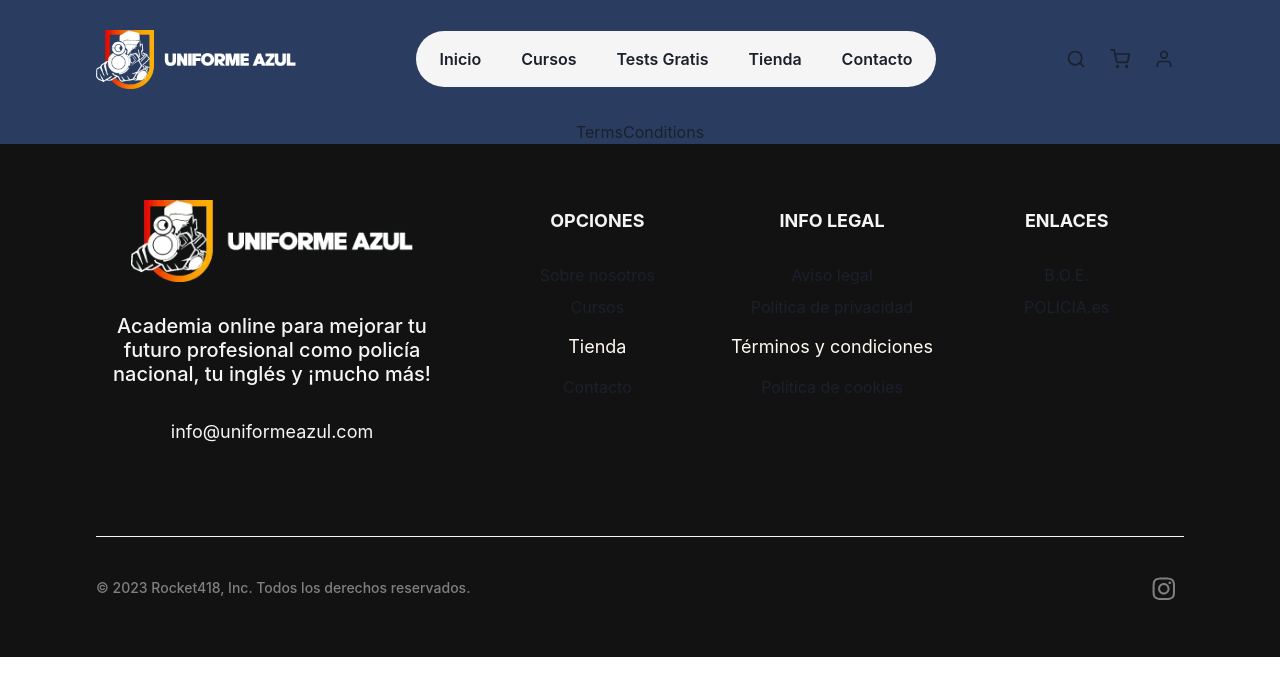
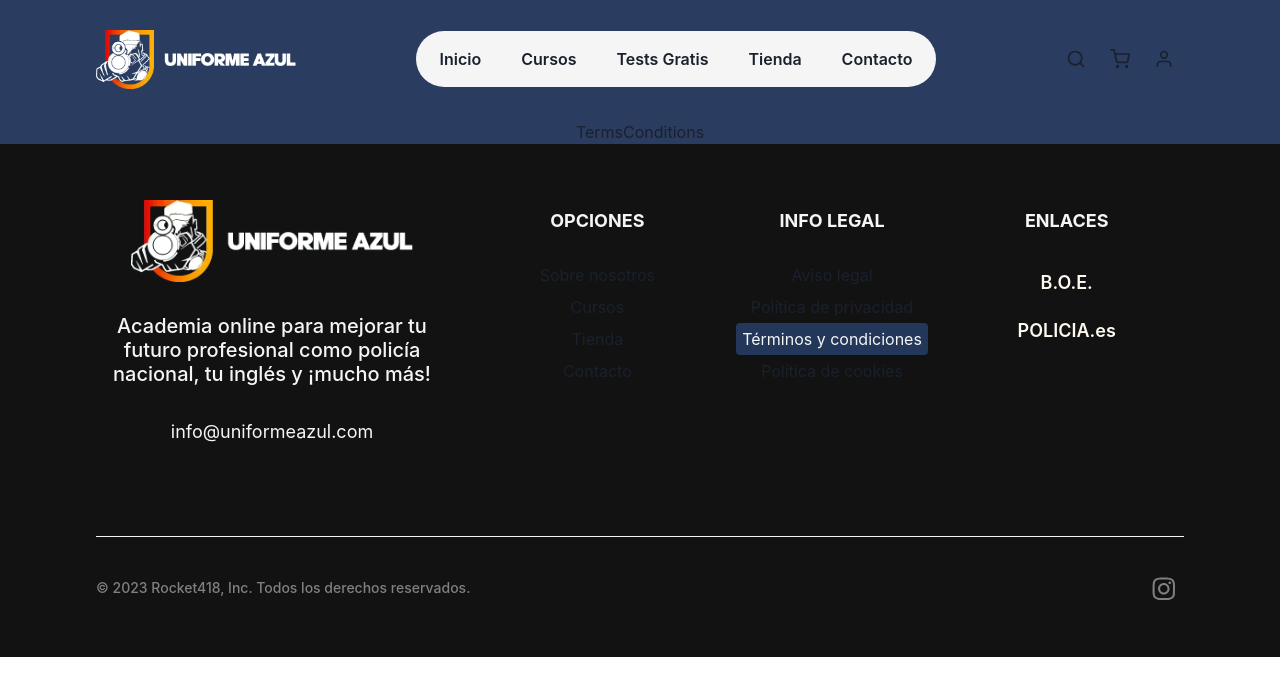
Before and after one commit to LuisferGuevara/ua-pruebas, a React (Create React App) app: page /termsconditions in a window 1280 px wide. Shown: the top 696 px of the page. Built offline with nearby package versions, Linux system fonts and the light colour scheme.

Commit message:
FIX footer NavLinks and Links & change data.jsx

```diff
--- a/src/ui/common/Footer/Footer.jsx
+++ b/src/ui/common/Footer/Footer.jsx
@@ -45,8 +45,8 @@ export const Footer = () => (
         // bg="red"
       >
         <Stack
-           align="center"
-           spacing={{
+          align="center"
+          spacing={{
             base: "6",
             md: "8",
           }}
@@ -64,12 +64,12 @@ export const Footer = () => (
               lg: "80%",
             }}
           >
-            <Img src={logo} w="100%" objectFit="contain" opacity="100%"/>
+            <Img src={logo} w="100%" objectFit="contain" opacity="100%" />
           </Flex>
 
           <Heading fontSize={"xl"} fontWeight="medium">
-            Academia online para mejorar tu futuro profesional como policía nacional, tu inglés y
-            ¡mucho más!
+            Academia online para mejorar tu futuro profesional como policía
+            nacional, tu inglés y ¡mucho más!
           </Heading>
           <Link href="/contact">info@uniformeazul.com</Link>
         </Stack>
@@ -94,69 +94,40 @@ export const Footer = () => (
               spacing="8"
               w="100%"
               mt="10px"
-            // fontSize=""
+              // fontSize=""
             >
-              <Heading fontSize={
-                {base:"lg",
-                md:"large"}
-              } fontWeight="bold" color="whitesmoke">
+              <Heading
+                fontSize={{ base: "lg", md: "large" }}
+                fontWeight="bold"
+                color="whitesmoke"
+              >
                 {group.title}
               </Heading>
-              <Stack display={"flex"}
-              align={"center"} spacing="2" shouldWrapChildren >
-                {group.links.map((link, idx) =>
-//                   const lastGroup = links[2].links[0].label;
-//                   const lastGroup1 = links[2].links[1].label;
-
-//                   console.log("ou ultimo",lastGroup, lastGroup1)
-// idx === lastGroup || idx === lastGroup1 ? (
-              idx === links.length - 1 ?
-
-
-<Button
-                      fontSize={{
-                        base:"small",
-                        md:"large",
-
-                      }}
+              <Stack
+                display={"flex"}
+                align={"center"}
+                spacing="2"
+                shouldWrapChildren
+              >
+                {group.links.map((link, idx) => {
+                  return group.title === "ENLACES" ? (
+                    <Button
+                      fontSize="large"
                       color="#FFFAF0"
                       key={idx}
-                      as="Rou"
+                      as="a"
                       variant="link-on-accent"
                       href={link.href}
                       target="_blank"
-                      fontWeight="normal"
-                      bg="transparent"
-                      borderRadius="0px"
-                      _hover={{
-                        borderBottom: "1px solid whitesmoke",
-                      }}
                     >
                       {link.label}
-                    </Button> :
-
-                     <Link
-                      fontSize={{
-                        base:"small",
-                        md:"large",
-
-                      }}
-                      color="#FFFAF0"
-                      key={link.label}
-                      as="a"
-                      variant="link-on-accent"
-                      href={link.href}
-                      // target="_self"
-                      fontWeight="normal"
-                      bg="transparent"
-                      borderRadius="0px"
-                      _hover={{
-                        borderBottom: "1px solid whitesmoke",
-                      }}
-                    >
+                    </Button>
+                  ) : (
+                    <NavLink to={link.href} key={idx}>
                       {link.label}
-                    </Link>)})
-
+                    </NavLink>
+                  );
+                })}
               </Stack>
             </Stack>
           ))}
@@ -171,11 +142,16 @@ export const Footer = () => (
           md: "row",
         }}
         align="center"
-
         textColor="gray"
       >
-        <Heading fontSize="sm" textColor={"gray"} fontWeight="medium" textAlign="start">
-          &copy; {new Date().getFullYear()} Rocket418, Inc. Todos los derechos reservados.
+        <Heading
+          fontSize="sm"
+          textColor={"gray"}
+          fontWeight="medium"
+          textAlign="start"
+        >
+          &copy; {new Date().getFullYear()} Rocket418, Inc. Todos los derechos
+          reservados.
         </Heading>
         <ButtonGroup variant="ghost-on-accent">
           <IconButton
```
